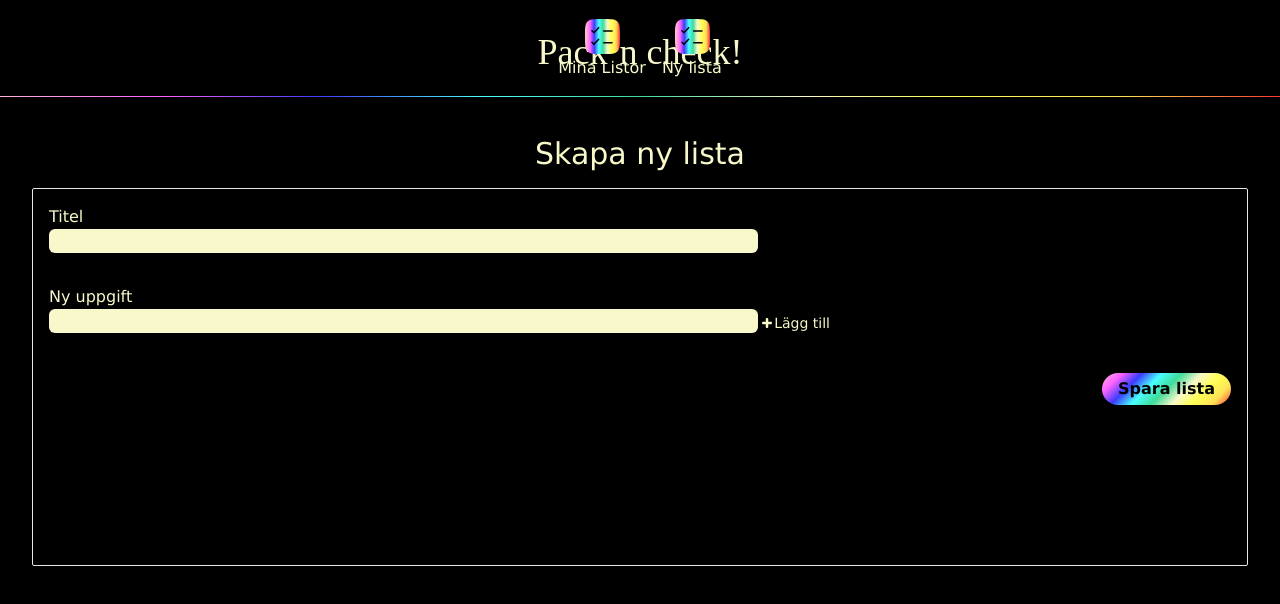
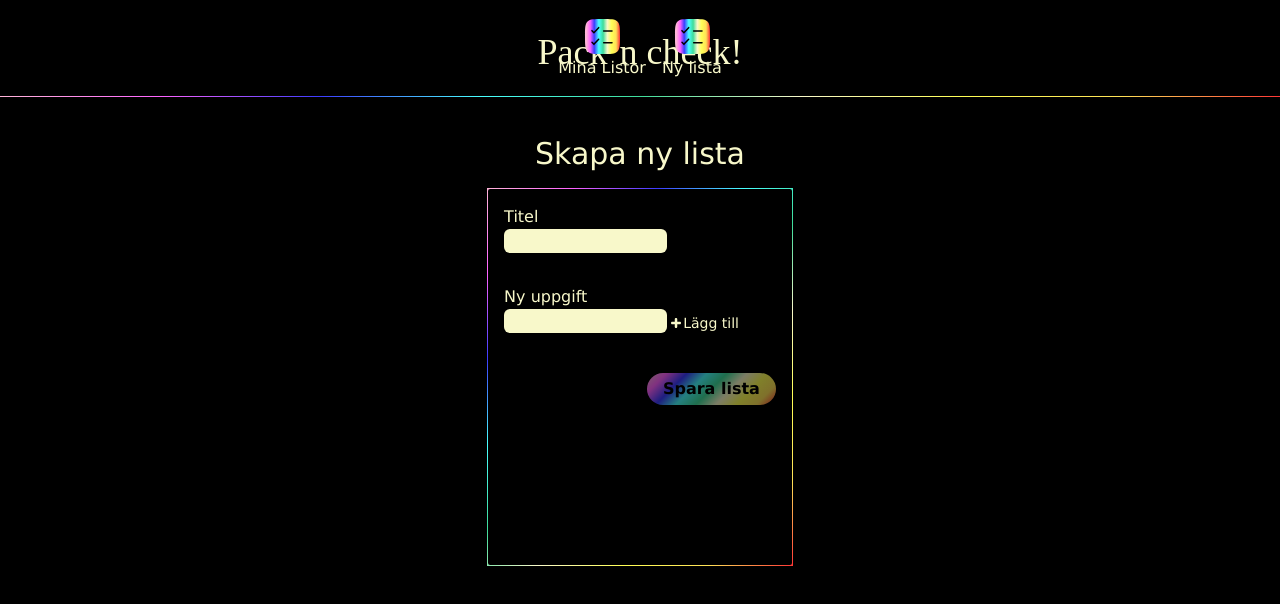
Before and after one commit to QueAnkan/packncheck, a Next.js app: page /add-lists in a window 1280 px wide. Shown: the top 604 px of the page. Built offline with nearby package versions, Linux system fonts and the light colour scheme.

Commit message:
added gradient borders

```diff
--- a/src/app/add-lists/page.tsx
+++ b/src/app/add-lists/page.tsx
@@ -16,6 +16,11 @@ const AddListsPage = () => {
     const messageClasses =
         isSaved &&
         "absolute top-0 left-0 w-full h-full flex items-center justify-center bg-black bg-opacity-50 text-white text-2xl";
+
+    const disabledButton =
+        !newList.title || !newList.checkItems.length
+            ? "bg-gradient opacity-50 text-black font-bold w-fit px-4 py-1 rounded-3xl"
+            : "text-black font-bold bg-gradient w-fit px-4 py-1 rounded-3xl";
 
     const addedListMessage = () => {
         setIsSaved(true);
@@ -64,7 +69,10 @@ const AddListsPage = () => {
         setNewCheckItem("");
     };
 
-    const handleDeleteItem = (event: React.MouseEvent<HTMLButtonElement, MouseEvent>,index: number) => {
+    const handleDeleteItem = (
+        event: React.MouseEvent<HTMLButtonElement, MouseEvent>,
+        index: number
+    ) => {
         event.preventDefault();
         setNewList({
             ...newList,
@@ -78,9 +86,10 @@ const AddListsPage = () => {
     return (
         <div className='h-full flex flex-col items-center gap-4 p-8'>
             <h1 className='text-3xl'>Skapa ny lista</h1>
+            <div className="bg-gradient p-px">
                 <form
                     action='/'
-                className='relative flex flex-col justify-start gap-y-10 border rounded-sm w-full h-full mx-auto p-4'
+                    className='relative flex flex-col justify-start gap-y-10 bg-black rounded-sm w-full h-full mx-auto p-4'
                 >
                     <div className='flex flex-col gap-y-8'>
                         <div className='flex items-center'>
@@ -142,10 +151,10 @@ const AddListsPage = () => {
                     <div className=' w-full h-0 bottom-12 left-0 flex  flex-col items-end overflow-visible'>
                         <button
                             type='submit'
-                        className='text-black font-bold bg-gradient w-fit px-4 py-1 rounded-3xl '
-                        onClick={(event: React.MouseEvent<HTMLButtonElement>) =>
-                            handleSubmit(event)
-                        }
+                            className={`${disabledButton}`}
+                            onClick={(
+                                event: React.MouseEvent<HTMLButtonElement>
+                            ) => handleSubmit(event)}
                         >
                             Spara lista
                         </button>
@@ -153,7 +162,8 @@ const AddListsPage = () => {
                     <div className='flex flex-col items-start'>
                         <h2 className=''> {newList.title}</h2>
                         <ul className='w-full'>
-                        {newList.checkItems.map((listItem, index: number) => {
+                            {newList.checkItems.map(
+                                (listItem, index: number) => {
                                     return (
                                         <li
                                             key={index}
@@ -169,7 +179,12 @@ const AddListsPage = () => {
                                             </div>
                                             <button
                                                 className='justify-self-end'
-                                        onClick={(event) => handleDeleteItem(event, index)}
+                                                onClick={(event) =>
+                                                    handleDeleteItem(
+                                                        event,
+                                                        index
+                                                    )
+                                                }
                                             >
                                                 <Image
                                                     alt='Ta bort uppgift'
@@ -180,7 +195,8 @@ const AddListsPage = () => {
                                             </button>
                                         </li>
                                     );
-                        })}
+                                }
+                            )}
                         </ul>
                     </div>
 
@@ -191,6 +207,7 @@ const AddListsPage = () => {
                     </div>
                 </form>
             </div>
+        </div>
     );
 };
 
--- a/src/app/globals.css
+++ b/src/app/globals.css
@@ -17,7 +17,7 @@
 
 }
 @layer components {
-  .bg-gradient {
+ /*  .bg-gradient {
     background: linear-gradient(-45deg,
     #FF3636 0%,
     #FEE157 12.5%,
@@ -29,6 +29,19 @@
     #FF63FF 87.5%,
     #FFB5D8 100%);
   };
+  .bg-gradient-2 {
+    background: linear-gradient(-45deg,
+    #FF3636 0%,
+    #FEE157 12.5%,
+    #FFFF55 25%,
+    #F8F8CA 37.5%,
+    #3FDC9A 50%,
+    #49FFFF 62.5%,
+    #3C3CFF 75%,
+    #FF63FF 87.5%,
+    #FFB5D8 100%);
+    opacity: 0.5;
+  }; */
 
   .name {
 font-family:'Trebuchet MS', 'Lucida Sans Unicode', 'Lucida Grande', 'Lucida Sans', Arial, sans-serif;
--- a/src/app/see-all-lists/page.tsx
+++ b/src/app/see-all-lists/page.tsx
@@ -8,7 +8,7 @@ const SeeAllLists = () => {
     const [lists, setLists] = useState<any[]>([]);
     const [isOpen, setIsOpen] = useState<null | number>(null);
 
-    const visibleClass = isOpen !== null ? "visible" : "hidden";
+    const visibleClass = isOpen !== null ? "visible bg-gradient p-0.5 rounded-3xl" : "hidden";
 
     const storedLists = JSON.parse(localStorage.getItem("myLists") || "[]");
     console.log(storedLists);
@@ -29,7 +29,7 @@ const SeeAllLists = () => {
 
     return (
         <div className=' h-screen flex flex-col justify-start items-center gap-y-8 py-8 '>
-            <h1 className='text-3xl'>See All Lists</h1>
+            <h1 className='text-3xl'>Välj lista</h1>
             <ul className='flex flex-wrap justify-evenly gap-y-8 '>
                 {storedLists.map(
                     (
@@ -38,13 +38,16 @@ const SeeAllLists = () => {
                         index: number
                     ) => (
                         <li
-                            className='relative flex items-center justify-between border border-white rounded-3xl w-56 text-center py-2 px-4'
-                            key={index+list.title}
+                            className='relative flex items-center justify-between bg-gradient p-px rounded-3xl w-56 text-center '
+                            key={index + list.title}
                         >
+                            <div className='flex items-center justify-between w-full py-2 px-4 bg-black rounded-3xl '>
                                 <div
-                                className=' cursor-pointer w-full h-full text-left z-10 border border-red-300'
+                                    className=' cursor-pointer w-full h-full text-left z-10'
                                     onClick={() =>
-                                    setIsOpen(isOpen === index ? null : index)
+                                        setIsOpen(
+                                            isOpen === index ? null : index
+                                        )
                                     }
                                 >
                                     <h2 className='text-xl font-semibold'>
@@ -52,11 +55,11 @@ const SeeAllLists = () => {
                                     </h2>
                                 </div>
                                 <button
-                                className='p-2 border border-blue-300'
+                                    className='p-2'
                                     onClick={() => handleDeleteList(index)}
                                 >
                                     <Image
-                                    alt='Ta bort uppgift'
+                                        alt='Ta bort lista'
                                         src='/bytesize_trash.svg'
                                         width={20}
                                         height={20}
@@ -65,14 +68,18 @@ const SeeAllLists = () => {
                                 <div className='absolute w-full left-0  bg-black rounded-3xl  z-50'>
                                     <div className={`${visibleClass}`}>
                                         {isOpen === index && (
-                                        <ul className='w-full h-fit border border-white py-2 px-4 rounded-3xl min-h-60'>
+                                            <ul className='w-full h-fit bg-black py-2 px-4 rounded-3xl min-h-60'>
+                                                <div className='w-full flex '>
+                                                    <span className='w-full'></span>
                                                     <button
+                                                        className='h-full rounded-full py-1 px-3 bg-gradient-radial from-slate-400 via-slate-800 to-black'
                                                         onClick={() => {
                                                             closeList(index);
                                                         }}
                                                     >
                                                         X
                                                     </button>
+                                                </div>
                                                 {list.checkItems.map(
                                                     (
                                                         item: string,
@@ -95,6 +102,7 @@ const SeeAllLists = () => {
                                         )}
                                     </div>
                                 </div>
+                            </div>
                         </li>
                     )
                 )}
--- a/tailwind.config.ts
+++ b/tailwind.config.ts
@@ -7,7 +7,17 @@ const config: Config = {
     "./src/app/**/*.{js,ts,jsx,tsx,mdx}",
   ],
   theme: {
+    extend: {
+      backgroundImage: {
+        'gradient': 'linear-gradient(-45deg, #FF3636 0%, #FEE157 12.5%, #FFFF55 25%, #F8F8CA 37.5%, #3FDC9A 50%, #49FFFF 62.5%, #3C3CFF 75%, #FF63FF 87.5%, #FFB5D8 100%)',
+        'gradient-radial': 'radial-gradient(var(--tw-gradient-stops))',
+    },
+    opacity: {
+      '50': '0.5',
+    },
+
   },
+},
   plugins: [],
 };
 export default config;
```
Lines whose indentation alone changed are shown as unchanged.
